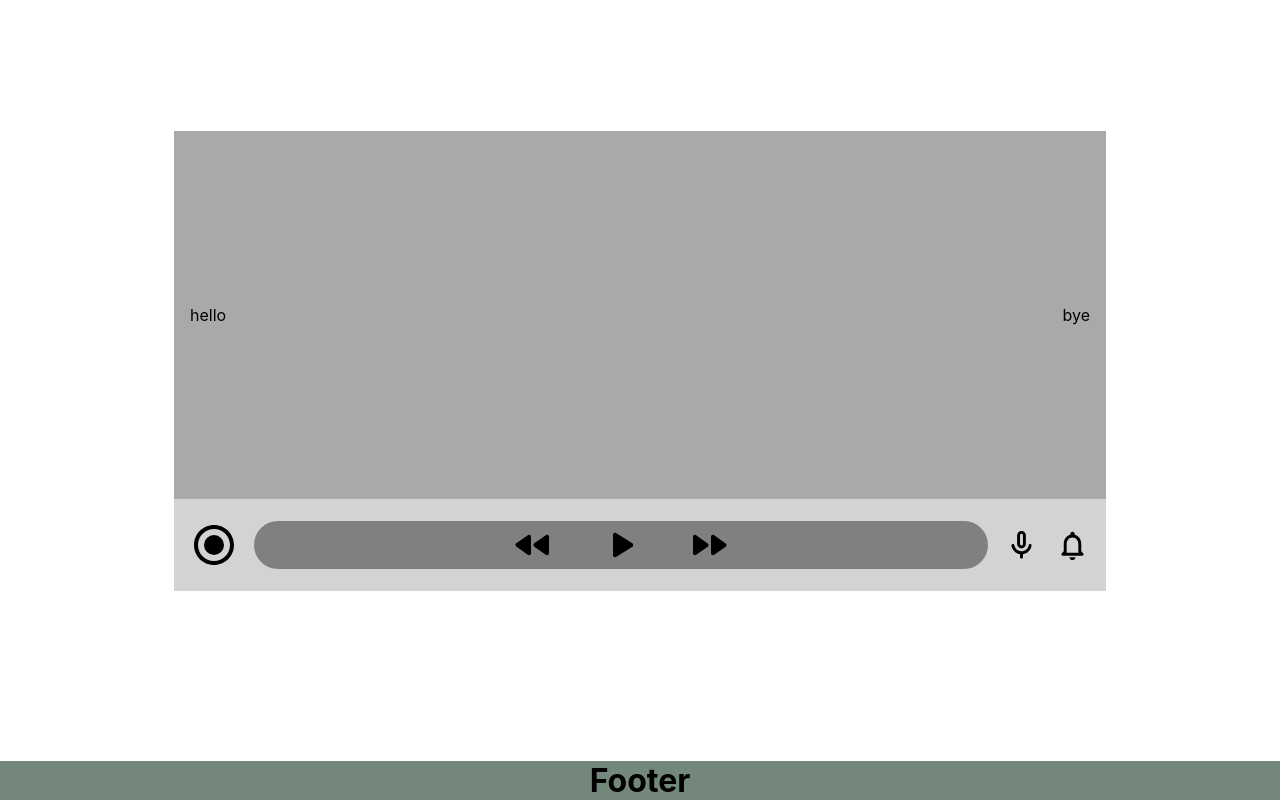
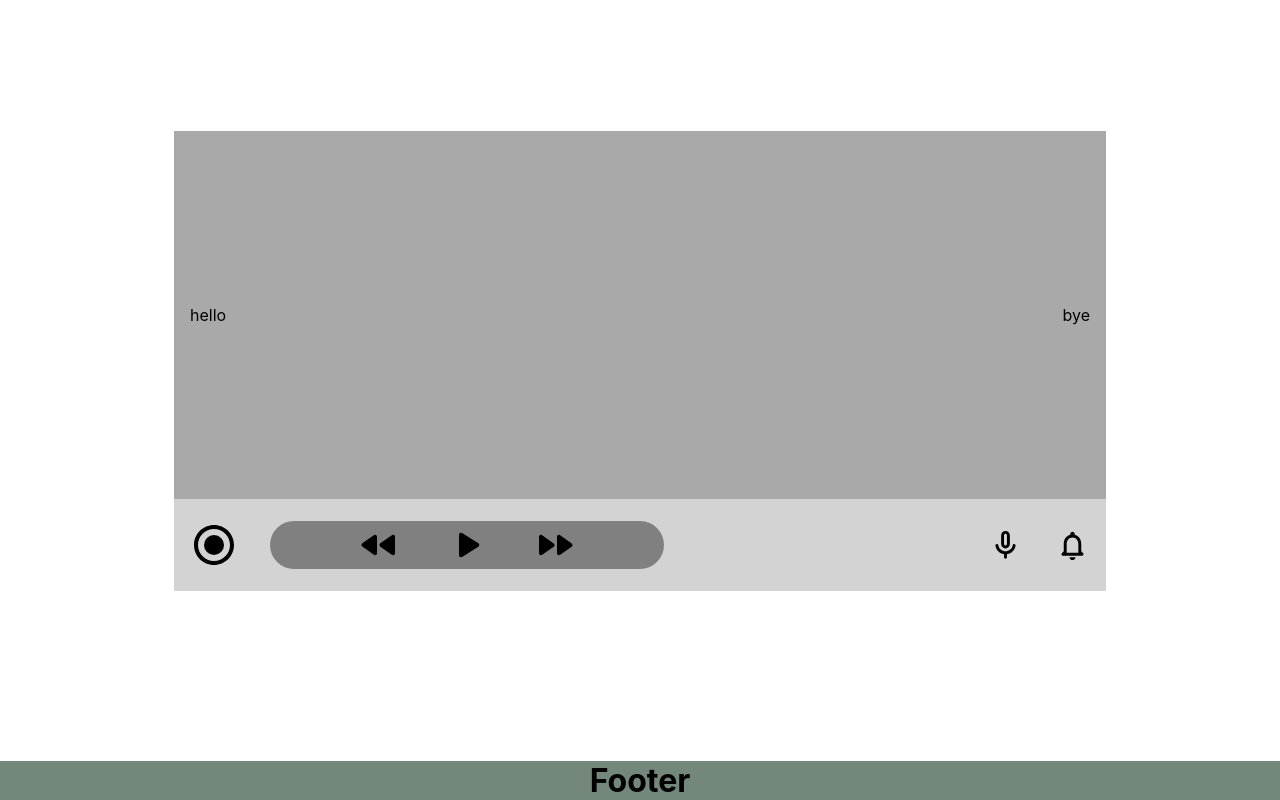
Before and after one commit to murraydeam/web-auto, a React (Create React App) app in the folder frontend/: page / in a window 1280 px wide. Shown: the part 839-1639 px from the top of the page. Built offline with nearby package versions, Linux system fonts and the light colour scheme.

Commit message:
Resolved the issue with the play bar

```diff
--- a/frontend/src/components/Screen.js
+++ b/frontend/src/components/Screen.js
@@ -43,7 +43,7 @@ const Screen = () => {
         sx={{
           display: "flex",
           alignItems: "center",
-          gap: "16px",
+          gap: "32px",
           justifyContent: "space-between",
           padding: "0px 16px",
           flex: "1",
@@ -52,6 +52,7 @@ const Screen = () => {
         }}
       >
         <RadioButtonCheckedTwoToneIcon sx={{ fontSize: "48px" }} />
+
         <Box
           className="musicControls"
           sx={{
@@ -79,8 +80,16 @@ const Screen = () => {
             }}
           />
         </Box>
+        <Box sx={{
+          display: 'flex',
+          justifyContent: 'flex-end',
+          gap: '32px',
+          flex: '1',
+        }}>
+
         <MicNoneRoundedIcon fontSize="large" />
         <NotificationsNoneRoundedIcon fontSize="large" />
+        </Box>
       </Box>
     </Container>
   );
```
